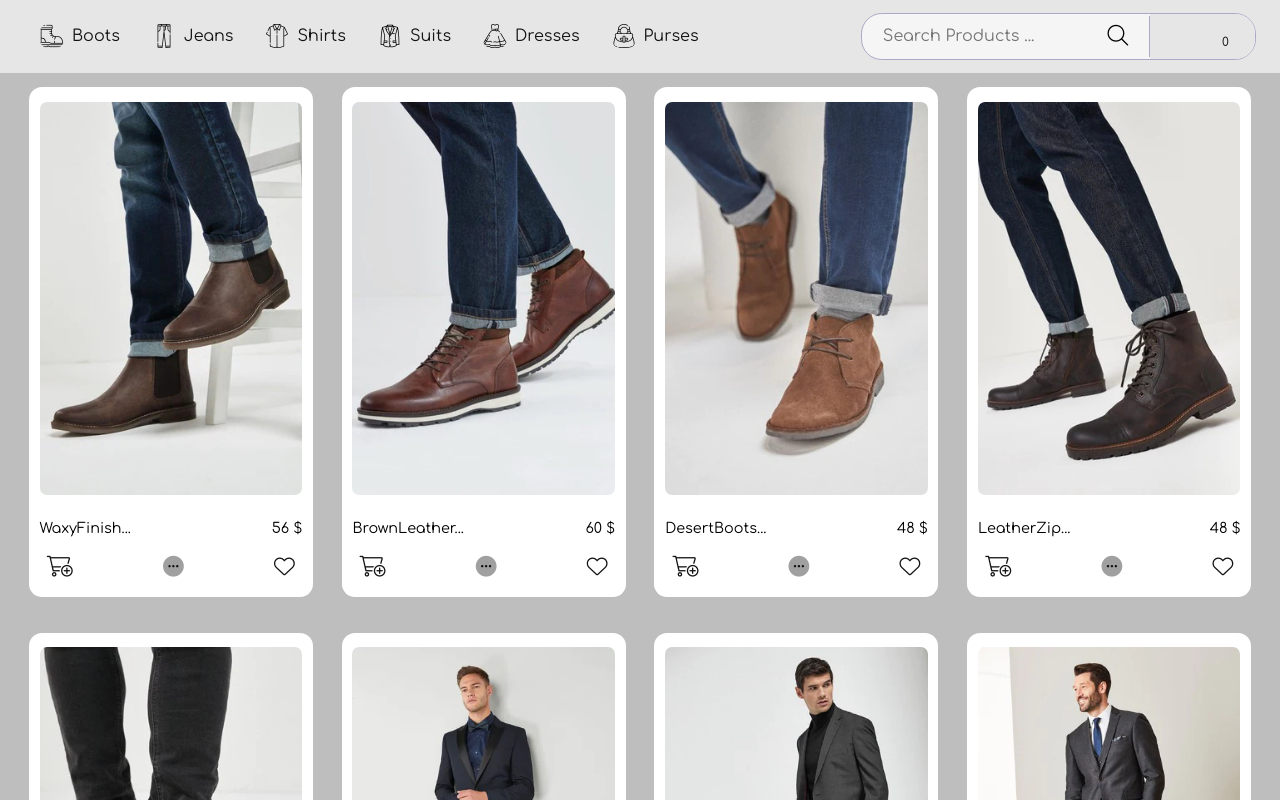
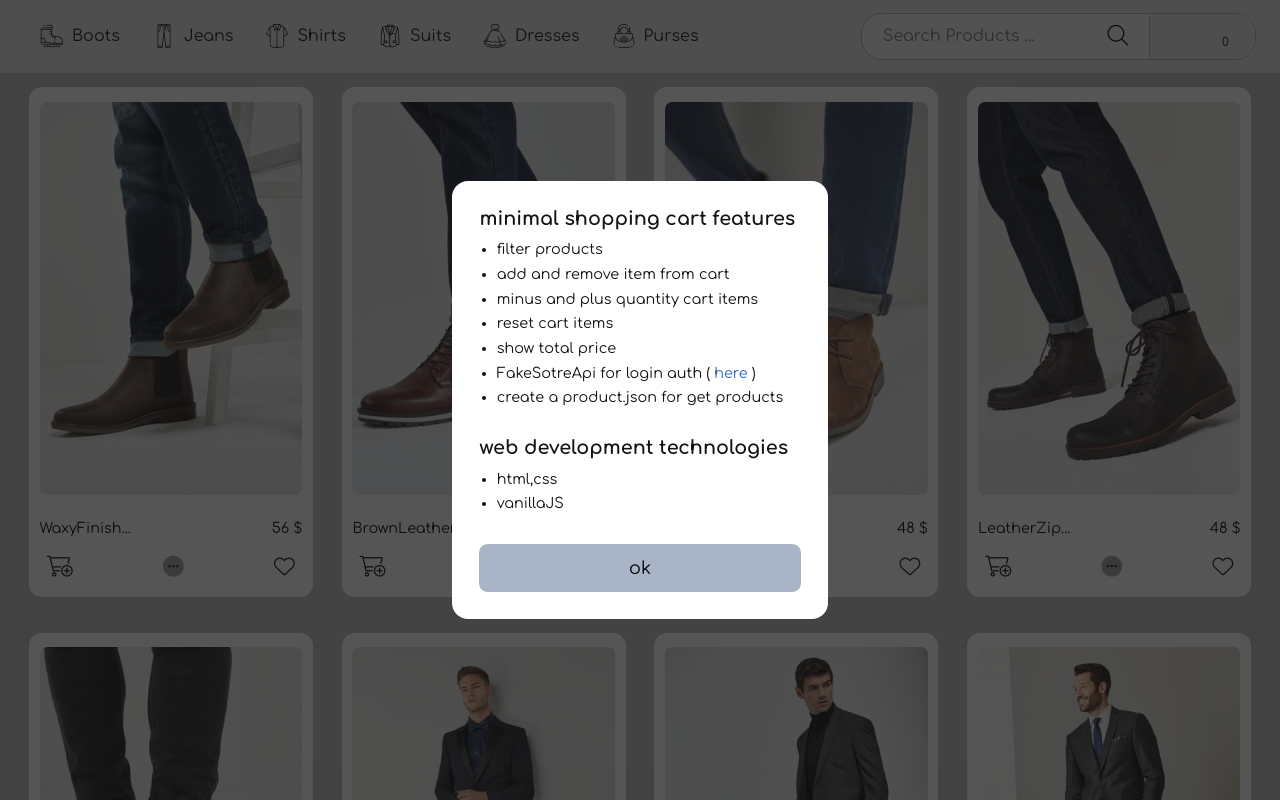
Before and after one commit to HadiKia/shoppingCart, a plain HTML site: page index.html in a window 1280 px wide. Shown: the top 800 px of the page. Drawn offline with Linux system fonts and the light colour scheme; files that its build step writes are made by us from their sources; a web font is replaced by a local one.

Commit message:
modal added

```diff
--- /dev/null
+++ b/css/modal.css
@@ -0,0 +1,72 @@
+.modal {
+  background-color: #131313b7;
+  position: fixed;
+  top: 0;
+  left: 0;
+  right: 0;
+  bottom: 0;
+  z-index: 1;
+  display: flex;
+  flex-direction: column;
+  align-items: center;
+  justify-content: center;
+  gap: 1em 0;
+}
+.modal-box {
+  background-color: #ffffff;
+  color: var(--bColor);
+  padding: 1.25em;
+  border-radius: 1em;
+  display: flex;
+  flex-direction: column;
+  gap: 1.5em 0;
+}
+.modal-box-item {
+  display: flex;
+  flex-direction: column;
+  gap: 0.5em 0;
+}
+.modal-box-item ul {
+  font-size: 0.85rem;
+  padding: 0 1.2em;
+}
+.modal-box-item ul li {
+  list-style: disc;
+  padding: 0.3em 0;
+}
+.modal-box-item ul li a {
+  text-decoration: none;
+  color: #3168c2;
+}
+.modal-box button {
+  font-size: 1rem;
+  padding: 0.8em;
+  border-radius: 0.5em;
+  background-color: #aab4c7;
+  transition: all 0.5s ease-in-out;
+  cursor: pointer;
+}
+.modal-box button:active {
+  transform: scale(0.9);
+}
+
+@media screen and (min-width: 768px) {
+  .modal-box {
+    padding: 1.5em;
+  }
+}
+@media screen and (min-width: 1000px) {
+  .modal-box {
+    padding: 1.7em;
+    gap: 1.75em 0;
+  }
+  .modal-box-item h3 {
+    font-size: 1.2rem;
+  }
+  .modal-box-item ul {
+    font-size: 0.9rem;
+  }
+  .modal-box button {
+    font-size: 1.1rem;
+  }
+}
--- a/css/styles.css
+++ b/css/styles.css
@@ -4,6 +4,7 @@
 @import url("cart.css");
 @import url("login.css");
 @import url("footer.css");
+@import url("modal.css");
 
 * {
   margin: 0;
--- a/js/app.js
+++ b/js/app.js
@@ -1,6 +1,7 @@
 import LimitText from "./LimitText.js";
 
 // Dom
+const body = document.querySelector("body");
 const main = document.querySelector("main");
 const search = document.querySelector(".searchContainer input");
 const catItems = document.querySelectorAll(".category li");
@@ -16,9 +17,9 @@ const loginContainer = document.querySelector(".login-container");
 const loginButton = document.querySelector(".login-button");
 const errorMessage = document.querySelector(".errorMessage");
 const warningMessage = document.querySelector(".warningMessage");
-const productImg = document.querySelector('.product-img')
 
 // EventListener
+document.addEventListener("DOMContentLoaded", modal);
 document.addEventListener("DOMContentLoaded", getProducts);
 search.addEventListener("input", searchProducts);
 catItems.forEach((catItem) => {
@@ -108,7 +109,7 @@ function productButtons(event) {
       );
       break;
     case "addto-description":
-      description(event.target.parentNode.parentNode.getAttribute("data-id"),event.composedPath()[2].childNodes[1].childNodes[1])
+      description(event.composedPath()[2].childNodes[1].childNodes[1]);
       break;
     case "addto-favorite":
       event.target.classList.toggle("fa-solid");
@@ -298,11 +299,50 @@ function logout() {
   localStorage.setItem("user", JSON.stringify(userData));
 }
 
-async function description(productId,image){
-  const result = await fetch("products/products.json");
-  const data = await result.json();
-  const productTargeted = data[+productId];
-  image.classList.toggle("hide")
-  const description = image.parentNode.childNodes[3]
-  description.classList.toggle("show")
+async function description(image) {
+  image.classList.toggle("hide");
+  const description = image.parentNode.childNodes[3];
+  description.classList.toggle("show");
 }
+
+function modal() {
+  const modalDiv = document.createElement("div");
+  modalDiv.className = "modal";
+  modalDiv.innerHTML = `
+  <div class="modal-box">
+
+  <div class="modal-box-item">
+  <h3>minimal shopping cart features</h3>
+  <ul>
+    <li>filter products</li>
+    <li>add and remove item from cart</li>
+    <li>minus and plus quantity cart items</li>
+    <li>reset cart items</li>
+    <li>show total price</li>
+    <li>FakeSotreApi for login auth ( <a target="_blank" href="https://fakestoreapi.com/users">here</a> )</li>
+    <li>create a product.json for get products</li>
+  </ul>
+  </div>
+
+  <div class="modal-box-item">
+  <h3>web development technologies</h3>
+  <ul>
+    <li>html,css</li>
+    <li>vanillaJS</li>
+  </ul>
+  </div>
+
+  <button>ok</button>
+
+ </div>
+  `;
+  body.appendChild(modalDiv);
+  hideModal(modalDiv);
+}
+
+function hideModal(modalDiv) {
+  const okButton = modalDiv.childNodes[1].childNodes[5];
+  okButton.addEventListener("click", () => {
+    modalDiv.style.display = "none";
+  });
+}
```
